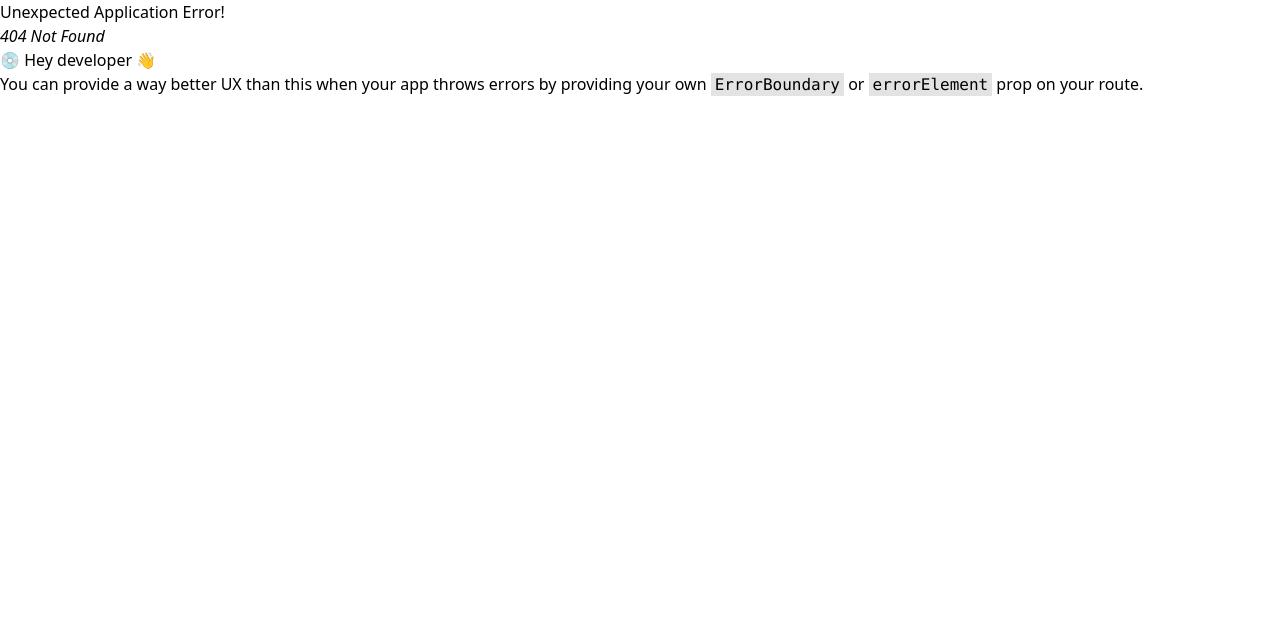
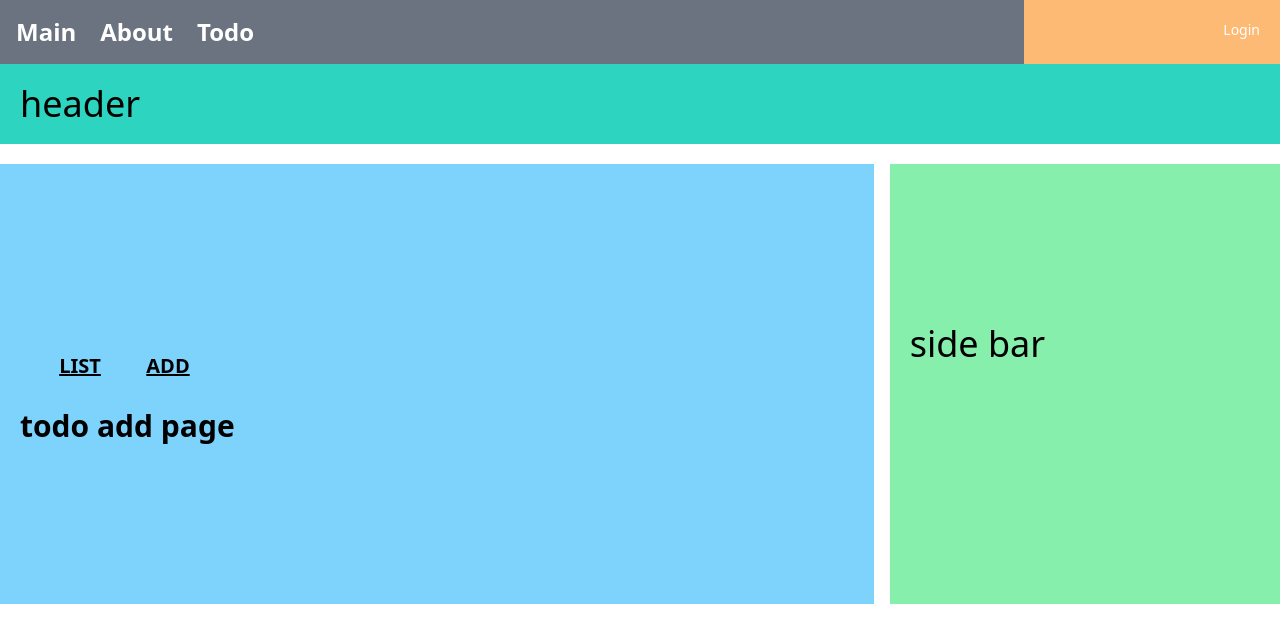
Before and after one commit to reallywally/base-project, a React (Vite) app in the folder front/: page /todo/add in a window 1280 px wide. Before the commit this address had no page. Shown: the top 642 px of the page. Built offline with nearby package versions, Linux system fonts and the light colour scheme.

Commit message:
todo 메뉴 추가중

```diff
--- /dev/null
+++ b/front/src/pages/todo/AddPage.jsx
@@ -0,0 +1,5 @@
+const AddPage = () => {
+  return <div className="text-3xl font-extrabold">todo add page </div>;
+};
+
+export default AddPage;
--- a/front/src/pages/todo/IndexPage.jsx
+++ b/front/src/pages/todo/IndexPage.jsx
@@ -1,14 +1,32 @@
-import { Outlet } from "react-router-dom";
+import { Outlet, useNavigate } from "react-router-dom";
 import BasicLayout from "../../layouts/BasicLayout";
+import { useCallback } from "react";
 
 const IndexPage = () => {
+  const nav = useNavigate();
+
+  // callback ===========
+  const handleClickList = useCallback(() => {
+    nav({ pathname: "list" });
+  });
+
+  const handleClickAdd = useCallback(() => {
+    nav({ pathname: "add" });
+  });
+
   return (
     <BasicLayout>
       <div className="w-full flex m-2 p-2">
-        <div className="text-xl m-1 p-2 w-20 font-extrabold text-center underline">
+        <div
+          className="text-xl m-1 p-2 w-20 font-extrabold text-center underline"
+          onClick={handleClickList}
+        >
           LIST
         </div>
-        <div className="text-xl m-1 p-2 w-20 font-extrabold text-center underline">
+        <div
+          className="text-xl m-1 p-2 w-20 font-extrabold text-center underline"
+          onClick={handleClickAdd}
+        >
           ADD
         </div>
       </div>
--- a/front/src/pages/todo/ListPage.jsx
+++ b/front/src/pages/todo/ListPage.jsx
@@ -1,7 +1,16 @@
+import { useSearchParams } from "react-router-dom";
+
 const ListPage = () => {
+  const [queryParams] = useSearchParams();
+
+  const page = queryParams.get("page") ? parseInt(queryParams.get("page")) : 1;
+  const size = queryParams.get("size") ? parseInt(queryParams.get("size")) : 10;
+
   return (
     <div className="p-4 w-full bg-white">
-      <div className="text-3xl font-extrabold">todo list</div>
+      <div className="text-3xl font-extrabold">
+        todo list {page} -- {size}
+      </div>
     </div>
   );
 };
--- /dev/null
+++ b/front/src/pages/todo/ReadPage.jsx
@@ -0,0 +1,9 @@
+import { useParams } from "react-router-dom";
+
+const ReadPage = () => {
+  const { tno } = useParams();
+
+  return <div className="text-3xl font-extrabold">todo read page {tno}</div>;
+};
+
+export default ReadPage;
--- a/front/src/router/root.jsx
+++ b/front/src/router/root.jsx
@@ -1,5 +1,6 @@
 import { Suspense, lazy } from "react";
 import { createBrowserRouter } from "react-router-dom";
+import todoRouter from "./todoRouter";
 
 const Loading = <div> Loading...</div>;
 const Main = lazy(() => import("../pages/MainPage"));
@@ -31,16 +32,7 @@ const root = createBrowserRouter([
         <TodoIndex />
       </Suspense>
     ),
-    children: [
-      {
-        path: "list",
-        element: (
-          <Suspense fallback={Loading}>
-            <TodoList />
-          </Suspense>
-        ),
-      },
-    ],
+    children: todoRouter(),
   },
 ]);
 
--- /dev/null
+++ b/front/src/router/todoRouter.jsx
@@ -0,0 +1,42 @@
+import { Suspense, lazy } from "react";
+import { Navigate } from "react-router-dom";
+
+const Loading = <div> Loading...</div>;
+const TodoList = lazy(() => import("../pages/todo/ListPage"));
+const TodoRead = lazy(() => import("../pages/todo/ReadPage"));
+const TodoAdd = lazy(() => import("../pages/todo/AddPage"));
+
+const todoRouter = () => {
+  return [
+    {
+      path: "list",
+      element: (
+        <Suspense fallback={Loading}>
+          <TodoList />
+        </Suspense>
+      ),
+    },
+    {
+      path: "",
+      element: <Navigate replace to="list" />,
+    },
+    {
+      path: "read/:tno",
+      element: (
+        <Suspense fallback={Loading}>
+          <TodoRead />
+        </Suspense>
+      ),
+    },
+    {
+      path: "add",
+      element: (
+        <Suspense fallback={Loading}>
+          <TodoAdd />
+        </Suspense>
+      ),
+    },
+  ];
+};
+
+export default todoRouter;
```
